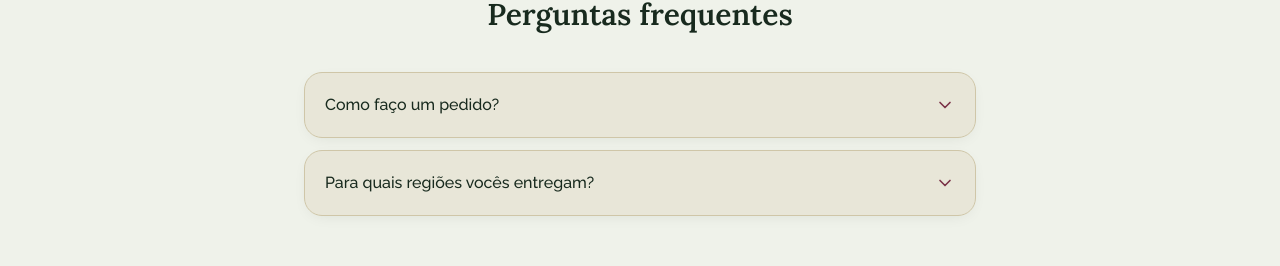
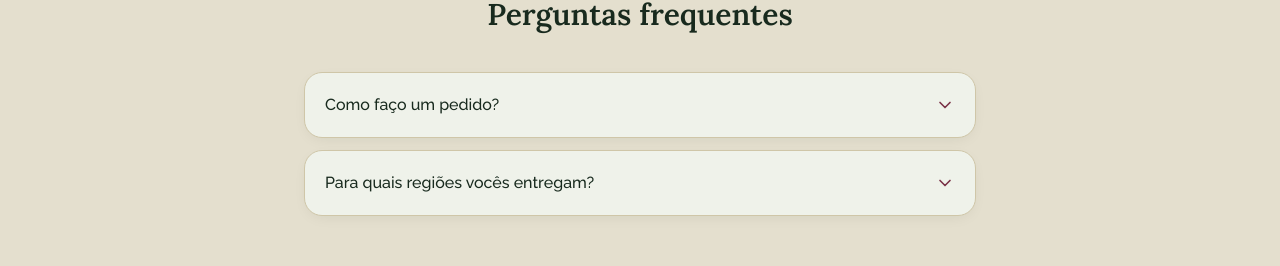
Before and after one commit to filipegbessa/daverdinha, a Next.js app: page /site in a window 1280 px wide. Shown: the part 3164-3430 px from the top of the page. Built offline with nearby package versions, Linux system fonts and the light colour scheme; no server answers.

Commit message:
fix(site): alternate section backgrounds on every page
SiteShell paints every even top-level section sand, counting only the sections that render, so inner pages no longer show two sand or two light sections in a row. Zone and FAQ cards use paper so they read on either background.

```diff
--- a/src/app/produtos/[categoria]/[produto]/page.tsx
+++ b/src/app/produtos/[categoria]/[produto]/page.tsx
@@ -122,7 +122,7 @@ export default async function ProductPage({ params }: Props) {
       </section>
 
       {related.length > 0 && (
-        <section className="bg-sand px-6 py-14">
+        <section className="px-6 py-14">
           <div className="mx-auto max-w-6xl">
             <div className="flex flex-wrap items-end justify-between gap-4">
               <h2 className="font-serif text-2xl font-semibold text-ink">
--- a/src/features/site/components/About.tsx
+++ b/src/features/site/components/About.tsx
@@ -5,7 +5,7 @@ import { ImagePlaceholder } from '@/features/site/components/ImagePlaceholder';
 
 export function About() {
   return (
-    <section id="sobre" className="scroll-mt-24 bg-sand px-6 py-16 md:py-24">
+    <section id="sobre" className="scroll-mt-24 px-6 py-16 md:py-24">
       <div className="mx-auto grid max-w-6xl items-center gap-10 md:grid-cols-2 md:gap-16">
         <ImagePlaceholder
           alt="Foto do espaço da Daverdinha"
--- a/src/features/site/components/DeliveryZones.tsx
+++ b/src/features/site/components/DeliveryZones.tsx
@@ -24,7 +24,7 @@ export function DeliveryZones({ zones }: { zones: DeliveryZone[] }) {
         </div>
         <ul className="grid gap-4 sm:grid-cols-2">
           {zones.map((zone) => (
-            <li key={zone.zone} className="rounded-2xl border border-sand-line bg-sand p-5 shadow-card">
+            <li key={zone.zone} className="rounded-2xl border border-sand-line bg-paper p-5 shadow-card">
               <div className="flex items-center gap-2">
                 <MapPin className="size-5 shrink-0 text-berry" strokeWidth={1.75} aria-hidden="true" />
                 <h3 className="font-medium text-berry">{zone.zone}</h3>
--- a/src/features/site/components/Faq.tsx
+++ b/src/features/site/components/Faq.tsx
@@ -16,7 +16,7 @@ export function Faq() {
           {FAQ_ITEMS.map((item) => (
             <details
               key={item.question}
-              className="group rounded-2xl border border-sand-line bg-sand/60 p-5 shadow-card open:shadow-soft"
+              className="group rounded-2xl border border-sand-line bg-paper p-5 shadow-card open:shadow-soft"
             >
               <summary className="flex cursor-pointer list-none items-center justify-between gap-4 font-medium text-ink marker:content-none [&::-webkit-details-marker]:hidden">
                 <span>{item.question}</span>
--- a/src/features/site/components/Location.tsx
+++ b/src/features/site/components/Location.tsx
@@ -10,7 +10,7 @@ export function Location() {
   const { address, hours, contact } = businessInfo;
 
   return (
-    <section id="visite" className="scroll-mt-24 bg-sand px-6 py-14 md:py-24">
+    <section id="visite" className="scroll-mt-24 px-6 py-14 md:py-24">
       <div className="mx-auto grid max-w-6xl items-center gap-8 md:grid-cols-[1fr_1.4fr] md:gap-16">
         <div>
           <Eyebrow>Visite</Eyebrow>
--- a/src/features/site/components/ProductsSection.tsx
+++ b/src/features/site/components/ProductsSection.tsx
@@ -33,7 +33,7 @@ export function ProductsSection({
   const activeCategory = categories.find((c) => c.slug === active);
 
   return (
-    <section id="produtos" className="scroll-mt-24 bg-sand px-6 py-14 md:py-24">
+    <section id="produtos" className="scroll-mt-24 px-6 py-14 md:py-24">
       <div className="mx-auto max-w-6xl">
         <div className="flex flex-wrap items-end justify-between gap-x-4 gap-y-2">
           <div>
--- a/src/features/site/components/SiteShell.tsx
+++ b/src/features/site/components/SiteShell.tsx
@@ -30,7 +30,10 @@ export function SiteShell({
         </p>
       )}
       <Header home={home} />
-      <main>{children}</main>
+      {/* Fundo das seções da página: claro e areia alternados, contados pelas
+          seções que de fato aparecem (seção vazia que retorna null não
+          quebra a sequência). Nenhuma seção de página define o próprio fundo. */}
+      <main className="[&>section:nth-of-type(even)]:bg-sand">{children}</main>
       <Footer home={home} />
       <ContactLink
         href={getWhatsAppUrl(WHATSAPP_GREETING)}
```
